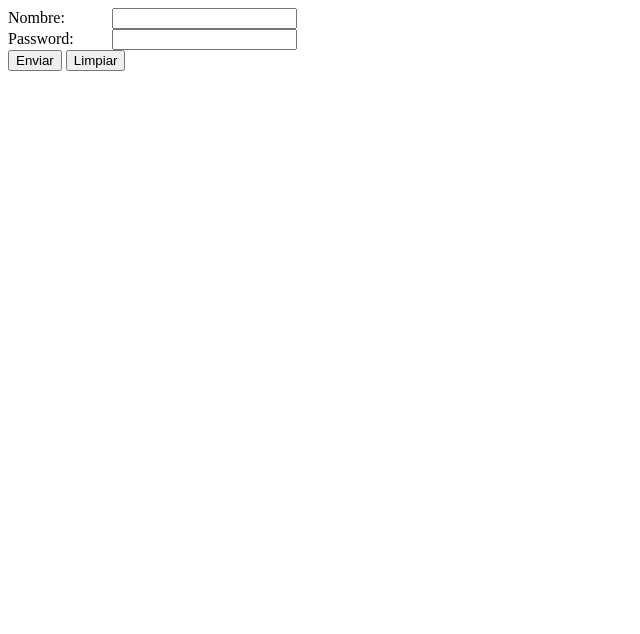
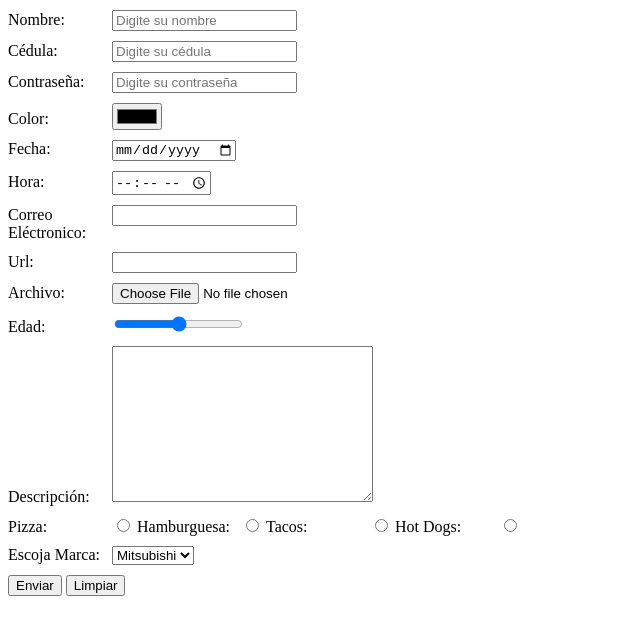
Before and after one commit to chrisOMG33/Web1Utn2023, a plain HTML site: page Semana-06 - Herencias/formularios.html in a window 1280 px wide. Shown: the whole page, without its empty margins (0-640 px from the left). Drawn offline with Linux system fonts and the light colour scheme.

Commit message:
Herencias actualizadas

```diff
--- a/Semana-06 - Herencias/css/formularios.css
+++ b/Semana-06 - Herencias/css/formularios.css
@@ -5,3 +5,6 @@ div.input> input,label{
 div.input> label{
     width: 100px;
 }
+div.input{
+    margin: 10px 0px;
+}
--- a/Semana-06 - Herencias/formularios.html
+++ b/Semana-06 - Herencias/formularios.html
@@ -11,17 +11,82 @@
     <form action="" method="get">
         <div class="input">
             <label for="id">Nombre:</label>
-            <input type="text" name="id" id="id">
+            <input type="text" name="id" id="id" placeholder="Digite su nombre" maxlength="20">
         </div>
 
         <div class="input">
-            <label for="">Password:</label>
-            <input type="password" name="pass" id="pass">
+            <label for="id">Cédula:</label>
+            <input type="number" name="number" id="number" placeholder="Digite su cédula">
+
+        <div class="input">
+            <label for="">Contraseña:</label>
+            <input type="password" name="pass" id="pass" placeholder="Digite su contraseña">
         </div>
 
 
+        <div class="input">
+            <label for="color">Color:</label>
+            <input type="color" name="color" id="color">
+
+            <div class="input">
+                <label for="fecha">Fecha:</label>
+                <input type="date" name="fecha" id="fecha">
+
+
+                <div class="input">
+                    <label for="hora">Hora:</label>
+                    <input type="time" name="hora" id="hora">
+
+                    <div class="input">
+                        <label for="correo">Correo Eléctronico:</label>
+                        <input type="email" name="correo" id="correo">
+
+                    <div class="input">
+                        <label for="url">Url:</label>
+                        <input type="url" name="url" id="url">
+
+                            <div class="input">
+                                <label for="file">Archivo:</label>
+                                <input type="file" name="file" id="file">
+
+                                <div class="input">
+                                    <label for="fecha">Edad:</label>
+                                    <input type="range" name="edad" id="edad" max="90" min="15">
+
+
+
+                                <div class="input">
+                                    <label for="file">Descripción:</label>
+                                    <textarea name="Descripcion" id="Descripcion" cols="30" rows="10"></textarea>
+
+                                    <div class="input">
+                                        <label for="file">Pizza:</label>
+                                        <input type="radio" name="comida" value="1">
+
+                                        <label for="file">Hamburguesa:</label>
+                                        <input type="radio" name="comida" value="2">
+
+                                        <label for="file">Tacos:</label>
+                                        <input type="radio" name="comida" value="3">
+
+                                        <label for="file">Hot Dogs:</label>
+                                        <input type="radio" name="comida" value="4">
+
+                                    <div class="input">
+                                        <label for="file">Escoja Marca:</label>
+                                        <select name="marca" id="marca">
+
+                                        <option value="1">Toyota</option>
+                                        <option value="2">Nissan</option>
+                                        <option value="3" selected>Mitsubishi</option>
+                                        <option value="4">Audi</option>
+                                        <option value="5">MB2</option>
+                                    </select>
+
+
+        </div>
         <input type="submit" value="Enviar">
-        <input type="reset" value="Limpiar">
+        <input type="submit" value="Limpiar">
     </form>
 </body>
 </html>
```
